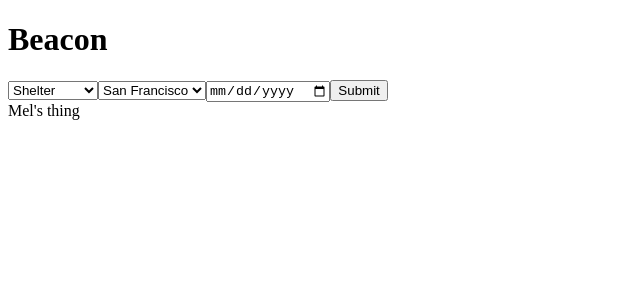
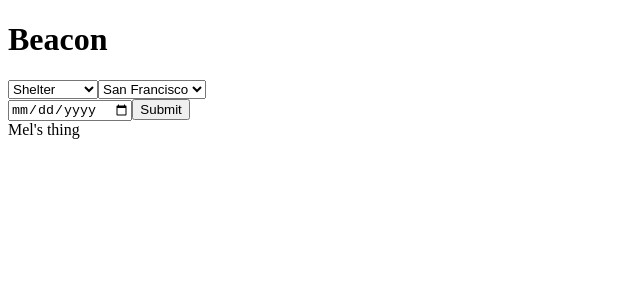
Before and after one commit to beaconsf/main-app, a React app: page / in a window 1280 px wide. Shown: the top 300 px of the page, without its empty margins (0-640 px from the left). Built offline with nearby package versions, Linux system fonts and the light colour scheme; no server answers; the HTML template or start-up script is replaced by a standard one.

Commit message:
Handle service and date changes separately

```diff
--- a/react-client/src/components/Sidebar-Filter.jsx
+++ b/react-client/src/components/Sidebar-Filter.jsx
@@ -3,27 +3,35 @@ import React from 'react';
 const Filter = props => {
   return (
     <div>
-      <form>
-        <select name='' id='' onChange={props.handlers.onChange}>
+      <form className='form'>
+        <div className='form__upper'>
+          <select
+            name='services'
+            id='services'
+            onChange={props.handlers.onChange}
+          >
             <option value='shelter'>Shelter</option>
             <option value='food'>Food</option>
             <option value='medical'>Medical</option>
             <option value='dental'>Dental</option>
-          <option value='self-care'>Self Care</option>
+            <option value='selfCare'>Self Care</option>
             <option value='community'>Community</option>
           </select>
 
-        <select name='' id=''>
-          <option value='san-francisco'>San Francisco</option>
+          <select name='location' id='location'>
+            <option value='sanFrancisco'>San Francisco</option>
           </select>
+        </div>
 
-        <input type='date' name='somedate' onChange={props.handlers.onSelect} />
+        <div className='form__lower'>
+          <input type='date' name='date' onChange={props.handlers.onSelect} />
 
           <input
             type='submit'
             value='Submit'
             onSubmit={props.handlers.onSubmit}
           />
+        </div>
       </form>
     </div>
   );
--- a/react-client/src/index.jsx
+++ b/react-client/src/index.jsx
@@ -22,7 +22,6 @@ class App extends React.Component {
 
     this.handleServiceChange = this.handleServiceChange.bind(this);
     this.handleDateChange = this.handleDateChange.bind(this);
-
     this.handleSubmit = this.handleSubmit.bind(this);
   }
 
@@ -42,13 +41,13 @@ class App extends React.Component {
 
   handleServiceChange(e) {
     e.preventDefault();
-    console.log(e.target);
+    console.log(e.target.value);
     this.setState = { selectedServices: e.target.value };
   }
 
   handleDateChange(e) {
     e.preventDefault();
-    console.log(e.target);
+    console.log(e.target.value);
     this.setState = { selectedDate: e.target.value };
   }
 
```
Lines whose indentation alone changed are shown as unchanged.
